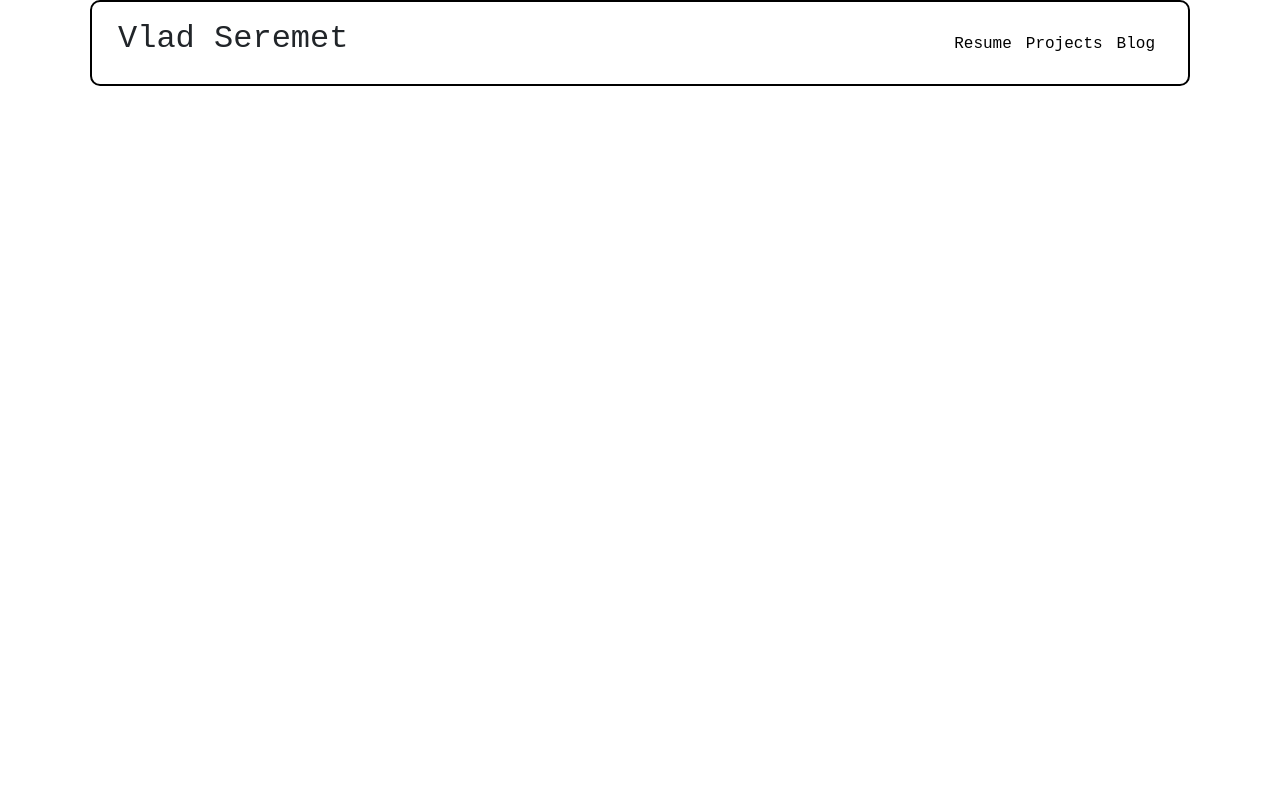
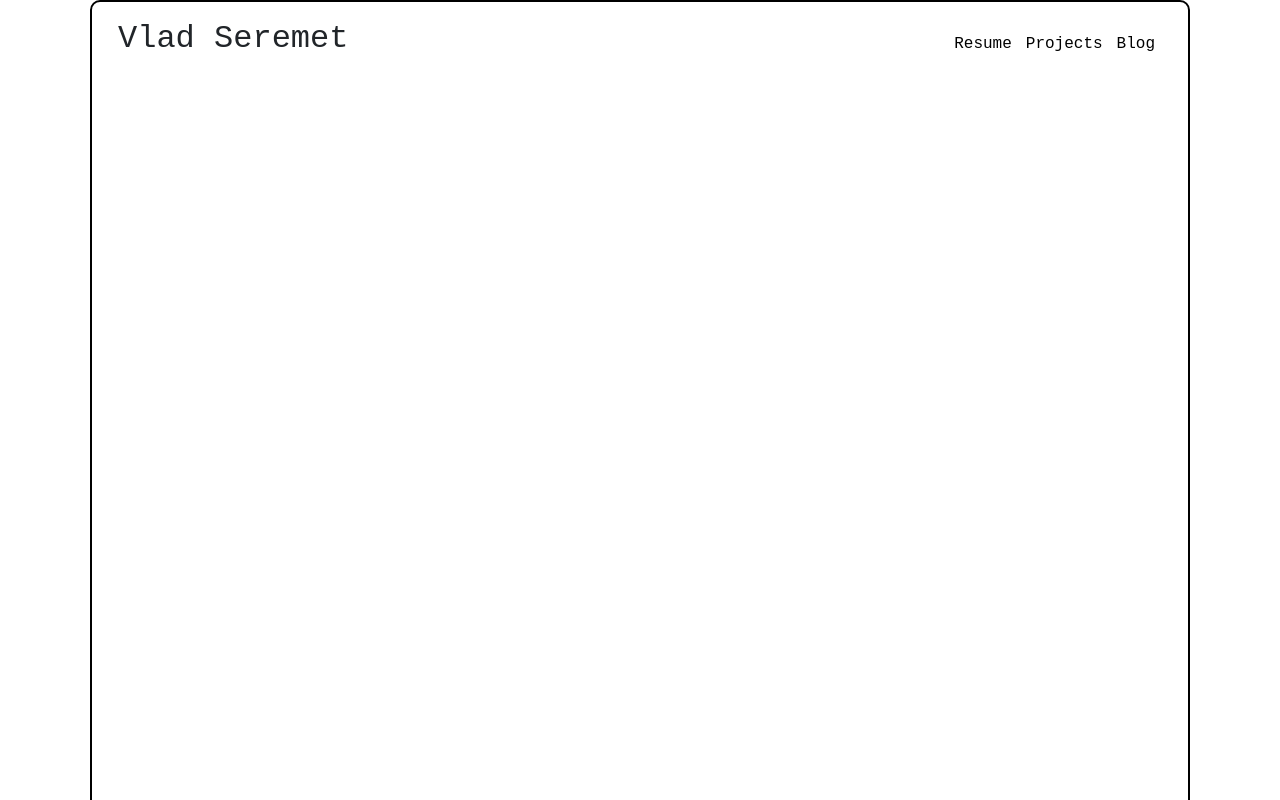
Before and after one commit to shervlad/shervlad.github.io, a React (Create React App) app: page / in a window 1280 px wide. Shown: the top 800 px of the page. Built offline with nearby package versions, Linux system fonts and the light colour scheme.

Commit message:
set min height

```diff
--- a/public/style.css
+++ b/public/style.css
@@ -63,6 +63,7 @@ h2 {
     border: 2px solid black;
     padding: 10px;
     border-radius: 10px;
+    min-height: 1000px;
 }
 @media screen and (max-width: 1100px) {
     .main-container {
```
